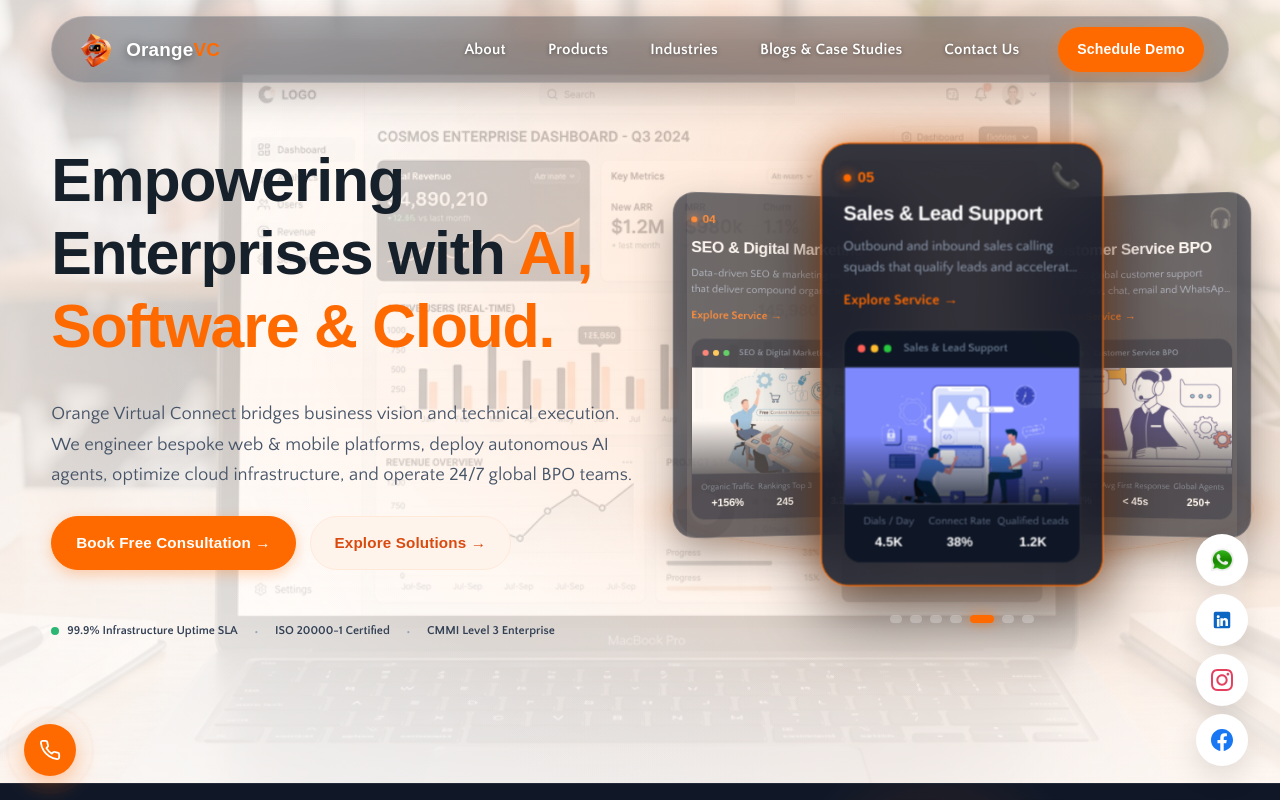
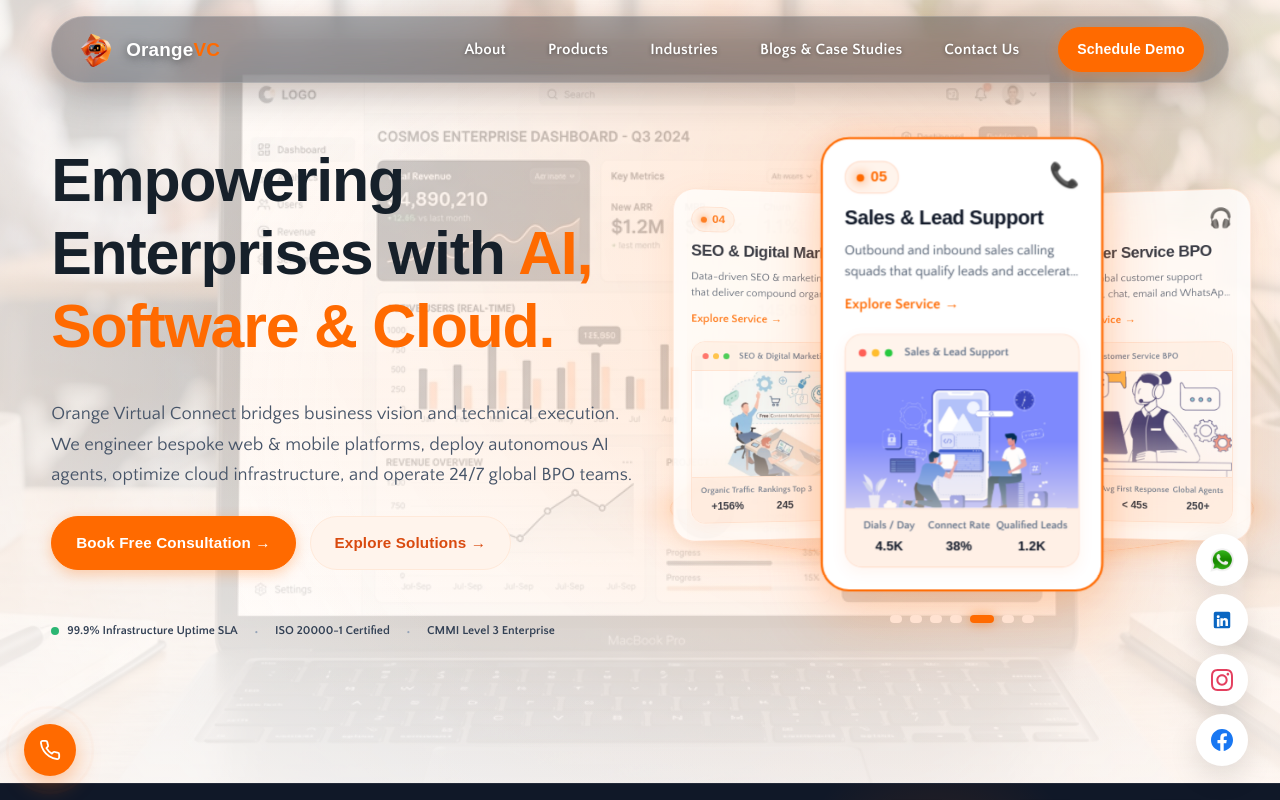
Before and after one commit to VirtualCare14/orangevc_site_main_nextjs, a Next.js app: page / in a window 1280 px wide. Shown: the top 800 px of the page. Built offline with nearby package versions, Linux system fonts and the light colour scheme; a web font is replaced by a local one.

Commit message:
Update hero showcase cards color theme to white and light orange

```diff
--- a/app/globals.css
+++ b/app/globals.css
@@ -471,13 +471,13 @@
 .hero-glass-card {
   position: absolute;
   width: 260px;
-  background: rgba(18, 24, 38, 0.85);
-  backdrop-filter: blur(28px) saturate(190%);
-  -webkit-backdrop-filter: blur(28px) saturate(190%);
-  border: 1px solid rgba(255, 255, 255, 0.16);
+  background: rgba(255, 255, 255, 0.94);
+  backdrop-filter: blur(24px) saturate(190%);
+  -webkit-backdrop-filter: blur(24px) saturate(190%);
+  border: 1.5px solid #FFE2D1;
   border-radius: 26px;
   padding: 20px;
-  box-shadow: 0 20px 45px rgba(0, 0, 0, 0.45);
+  box-shadow: 0 16px 40px rgba(255, 106, 0, 0.1), 0 4px 16px rgba(16, 24, 40, 0.04);
   transition: all 0.65s cubic-bezier(0.25, 1, 0.5, 1);
   cursor: pointer;
   display: flex;
@@ -489,21 +489,22 @@
   z-index: 35;
   transform: translateX(0) scale(1.06) translateZ(30px);
   opacity: 1;
-  border-color: var(--c-orange);
-  box-shadow: 0 25px 65px rgba(0, 0, 0, 0.6), 0 0 35px rgba(255, 106, 0, 0.45);
+  background: #FFFFFF;
+  border: 2px solid var(--c-orange);
+  box-shadow: 0 25px 60px rgba(255, 106, 0, 0.22), 0 0 30px rgba(255, 106, 0, 0.15);
 }
 
 .hero-glass-card.card-left {
   z-index: 25;
   transform: translateX(-68%) scale(0.85) rotateY(10deg) translateZ(-20px);
-  opacity: 0.72;
+  opacity: 0.82;
   filter: blur(0.5px);
 }
 
 .hero-glass-card.card-right {
   z-index: 25;
   transform: translateX(68%) scale(0.85) rotateY(-10deg) translateZ(-20px);
-  opacity: 0.72;
+  opacity: 0.82;
   filter: blur(0.5px);
 }
 
@@ -524,6 +525,10 @@
   display: flex;
   align-items: center;
   gap: 6px;
+  background: #FFF4EC;
+  border: 1px solid #FFE2D1;
+  padding: 3px 10px;
+  border-radius: 999px;
 }
 
 .dot-orange-pulse {
@@ -549,15 +554,15 @@
 .card-title-text {
   font-family: var(--font-head);
   font-size: 1.15rem;
-  font-weight: 700;
-  color: #FFFFFF;
+  font-weight: 800;
+  color: #101828;
   margin: 0;
   line-height: 1.25;
 }
 
 .card-desc-text {
   font-size: 0.78rem;
-  color: #94A3B8;
+  color: #475569;
   line-height: 1.45;
   margin: 0;
   display: -webkit-box;
@@ -578,17 +583,17 @@
 }
 
 .card-explore-link:hover {
-  color: #FF8C38;
+  color: #D94A0F;
   transform: translateX(3px);
 }
 
 .card-saas-window {
-  background: rgba(10, 15, 26, 0.92);
-  border: 1px solid rgba(255, 255, 255, 0.12);
+  background: #FFFDFB;
+  border: 1px solid #FFE2D1;
   border-radius: 16px;
   overflow: hidden;
   margin-top: 6px;
-  box-shadow: inset 0 1px 0 rgba(255, 255, 255, 0.1);
+  box-shadow: 0 4px 14px rgba(255, 106, 0, 0.06);
 }
 
 .saas-mac-bar {
@@ -596,8 +601,8 @@
   align-items: center;
   gap: 5px;
   padding: 8px 12px;
-  background: rgba(16, 24, 40, 0.8);
-  border-bottom: 1px solid rgba(255, 255, 255, 0.08);
+  background: #FFF4EC;
+  border-bottom: 1px solid #FFE2D1;
 }
 
 .mac-dot {
@@ -612,7 +617,7 @@
 .mac-title-tag {
   font-size: 0.65rem;
   color: #64748B;
-  font-weight: 600;
+  font-weight: 700;
   margin-left: 6px;
 }
 
@@ -620,12 +625,13 @@
   position: relative;
   width: 100%;
   height: 125px;
+  background: #FFFFFF;
 }
 
 .saas-img-gradient {
   position: absolute;
   inset: 0;
-  background: linear-gradient(180deg, rgba(10, 15, 26, 0) 50%, rgba(10, 15, 26, 0.8) 100%);
+  background: linear-gradient(180deg, rgba(255, 255, 255, 0) 50%, rgba(255, 244, 236, 0.6) 100%);
 }
 
 .saas-stats-strip {
@@ -633,8 +639,8 @@
   grid-template-columns: repeat(3, 1fr);
   gap: 4px;
   padding: 8px 10px;
-  background: rgba(16, 24, 40, 0.9);
-  border-top: 1px solid rgba(255, 255, 255, 0.08);
+  background: #FFF0E6;
+  border-top: 1px solid #FFE2D1;
 }
 
 .saas-stat-item {
@@ -648,13 +654,14 @@
   font-size: 0.62rem;
   color: #64748B;
   white-space: nowrap;
+  font-weight: 600;
 }
 
 .stat-value {
   font-family: var(--font-head);
   font-size: 0.75rem;
   font-weight: 800;
-  color: #FFFFFF;
+  color: #101828;
 }
 
 .hero-pagination-dots {
@@ -671,7 +678,7 @@
   width: 8px;
   height: 8px;
   border-radius: 999px;
-  background: rgba(255, 255, 255, 0.25);
+  background: #FFE2D1;
   border: none;
   cursor: pointer;
   transition: all 0.3s ease;
```
